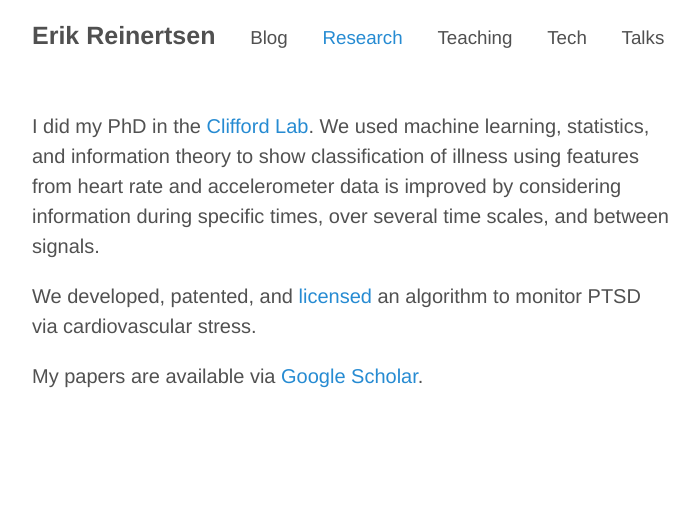
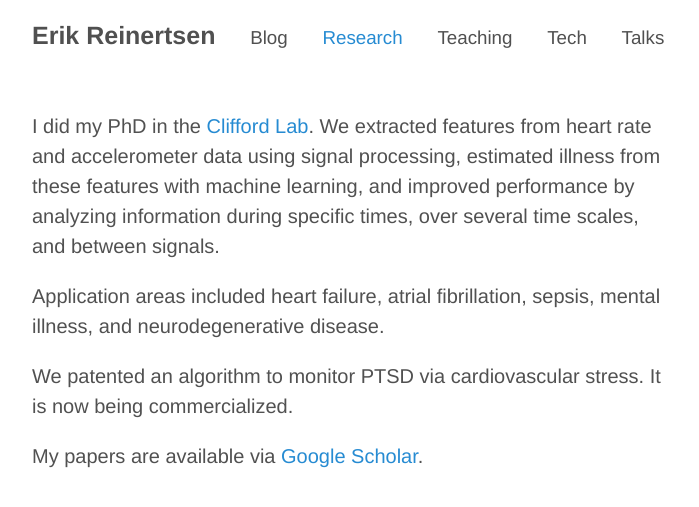
Before and after one commit to erikr/erikr.github.io, a Jekyll site: the page built from research.md, in a window 1280 px wide. Shown: the top 507 px of the page, without its empty margins (288-987 px from the left). Built offline with Jekyll 4.4.1, drawn with Linux system fonts in a browser that asks for light colours; nearby versions of some CDN libraries.

Commit message:
revised research page and renamed James Malcolm reading.md

```diff
--- a/research.md
+++ b/research.md
@@ -4,8 +4,10 @@ permalink: /research/
 title: "Research"
 ---
 
-I did my PhD in the [Clifford Lab](http://gdclifford.info/people/gari). We used machine learning, statistics, and information theory to show classification of illness using features from heart rate and accelerometer data is improved by considering information during specific times, over several time scales, and between signals.
+I did my PhD in the [Clifford Lab](http://gdclifford.info). We extracted features from heart rate and accelerometer data using signal processing, estimated illness from these features with machine learning, and improved performance by analyzing information during specific times, over several time scales, and between signals.
 
-We developed, patented, and [licensed](http://www.fiercebiotech.com/medtech/medibio-s-noninvasive-objective-ptsd-diagnostic-correct-80-time) an algorithm to monitor PTSD via cardiovascular stress.
+Application areas included heart failure, atrial fibrillation, sepsis, mental illness, and neurodegenerative disease.
+
+We patented an algorithm to monitor PTSD via cardiovascular stress. It is now being commercialized.
 
 My papers are available via [Google Scholar](https://scholar.google.com/citations?hl=en&user=APy8nq4AAAAJ&view_op=list_works&sortby=pubdate).
```
Also changed, not shown: reading_from_jamesmalcolm.md (renamed from reading.md).
